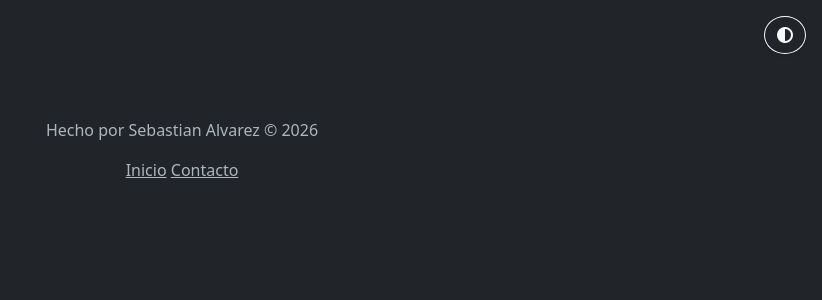
After one commit to SebastianSST/tienda_videojuegos, a Django app: template tienda_videojuegos/templates/base.html in a window 1280 px wide. The commit adds this page. Shown: the top 300 px of the page, without its empty margins (458-1280 px from the left). Run offline with Django 5.2, Linux system fonts and the light colour scheme; the template is opened without the code that fills it, so the values that code supplies are empty.

Commit message:
Se agrega tema b/w
Se añade boton con persistencia para el tema de la pagina, se agrega el static para las paginas.

```diff
--- /dev/null
+++ b/tienda_videojuegos/static/js/script.js
@@ -0,0 +1,19 @@
+document.addEventListener("DOMContentLoaded", function () {
+    const btn = document.getElementById("toggle-theme");
+    const html = document.documentElement;
+
+    // Recuperar el tema guardado en localStorage al cargar la página
+    const savedTheme = localStorage.getItem("theme");
+    if (savedTheme) {
+        html.setAttribute("data-bs-theme", savedTheme);
+    }
+
+    btn.addEventListener("click", function () {
+        const current = html.getAttribute("data-bs-theme");
+        const next = current === "dark" ? "light" : "dark";
+        html.setAttribute("data-bs-theme", next);
+
+        // Guardar el tema elegido en localStorage
+        localStorage.setItem("theme", next);
+    });
+});
--- /dev/null
+++ b/tienda_videojuegos/templates/base.html
@@ -0,0 +1,42 @@
+{% load static %}
+<!DOCTYPE html>
+<html lang="es" data-bs-theme="dark">
+    <head>
+        <meta charset="UTF-8">
+        <title>{% block title %}Tienda de Videojuegos{% endblock %}</title>
+
+        <!-- CSS -->
+        <link href="https://cdn.jsdelivr.net/npm/bootstrap@5.3.0/dist/css/bootstrap.min.css" rel="stylesheet" integrity="sha384-.." crossorigin="anonymous">
+        <link rel="stylesheet" href="{% static 'css/style.css' %}">
+
+        <!-- Font Awesome -->
+        <link href="https://cdnjs.cloudflare.com/ajax/libs/font-awesome/6.5.0/css/all.min.css" rel="stylesheet">
+
+        <!-- Scripts -->
+        <script src="https://cdn.jsdelivr.net/npm/bootstrap@5.3.0/dist/js/bootstrap.bundle.min.js"></script>
+        <script src="{% static 'js/script.js' %}"></script>
+    </head>
+
+    <body class="bg-body text-body">
+
+        <!-- Botón modo oscuro -->
+        <header class="d-flex justify-content-between aling-items-center p-3 border-borrom">
+                <!-- Botón modo oscuro -->
+                 <button id="toggle-theme"
+                    class="btn btn-outline-light rounded-circle shadow-sm order-2 ms-auto me-2 me-lg-0">
+                <i class="fa-solid fa-circle-half-stroke"></i>
+            </button>
+        </header>
+
+        {% block content %}
+        <!-- Contenido especifico de la pagina -->
+        {% endblock %}
+
+        <!-- Footer -->
+        <footer class="text-center mt-5">
+            <p>Hecho por Sebastian Alvarez &copy; 2026</p>
+            <a href="{% url 'home' %}" class="text-body">Inicio</a>
+            <A href="{% url 'contacto' %}" class="text-body" ms-3>Contacto</A>
+        </footer>
+    </body>
+</html>
```
Also changed, not shown: tienda_videojuegos/home/templates/home/contacto.html (+17 -0 lines), tienda_videojuegos/home/templates/home/index.html (+14 -15 lines), tienda_videojuegos/tienda_videojuegos/settings.py (+5 -2 lines), tienda_videojuegos/static/css/style.css (added), tienda_videojuegos/static/img/Logo.png (added).
